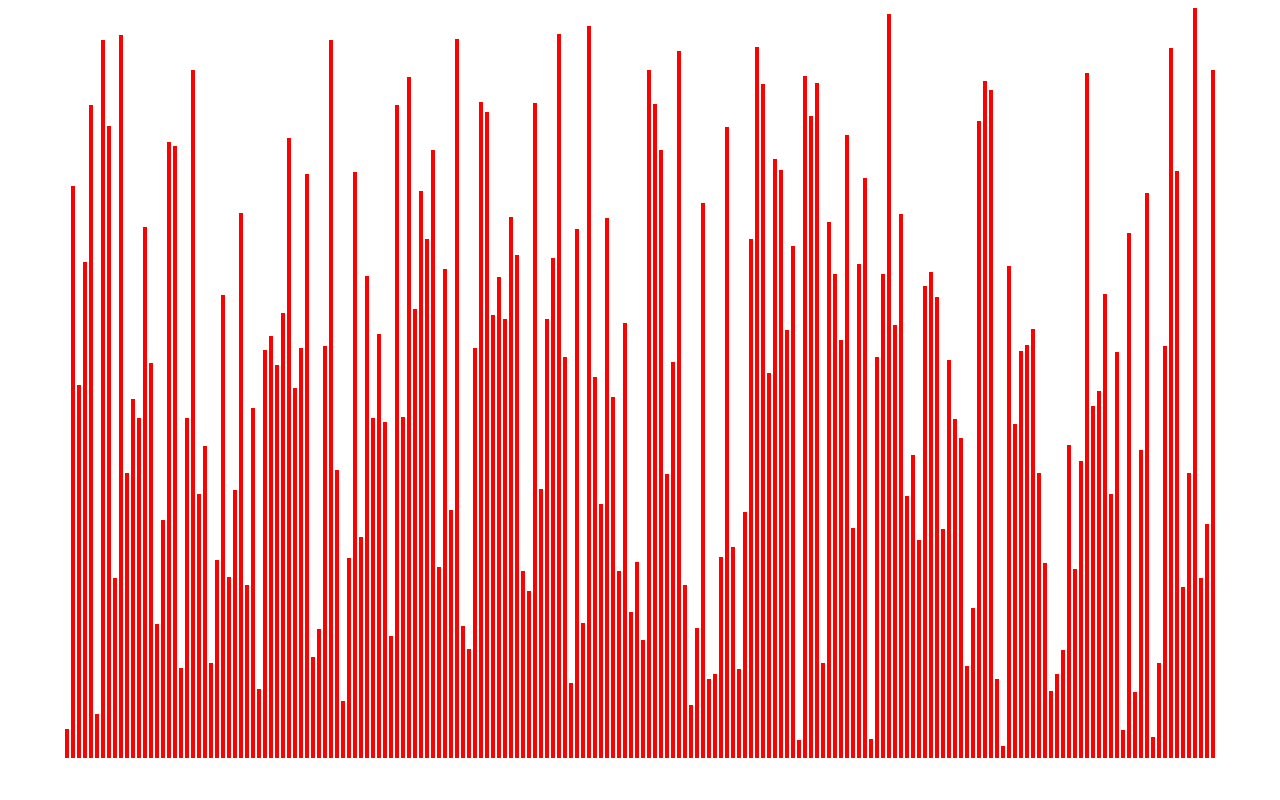
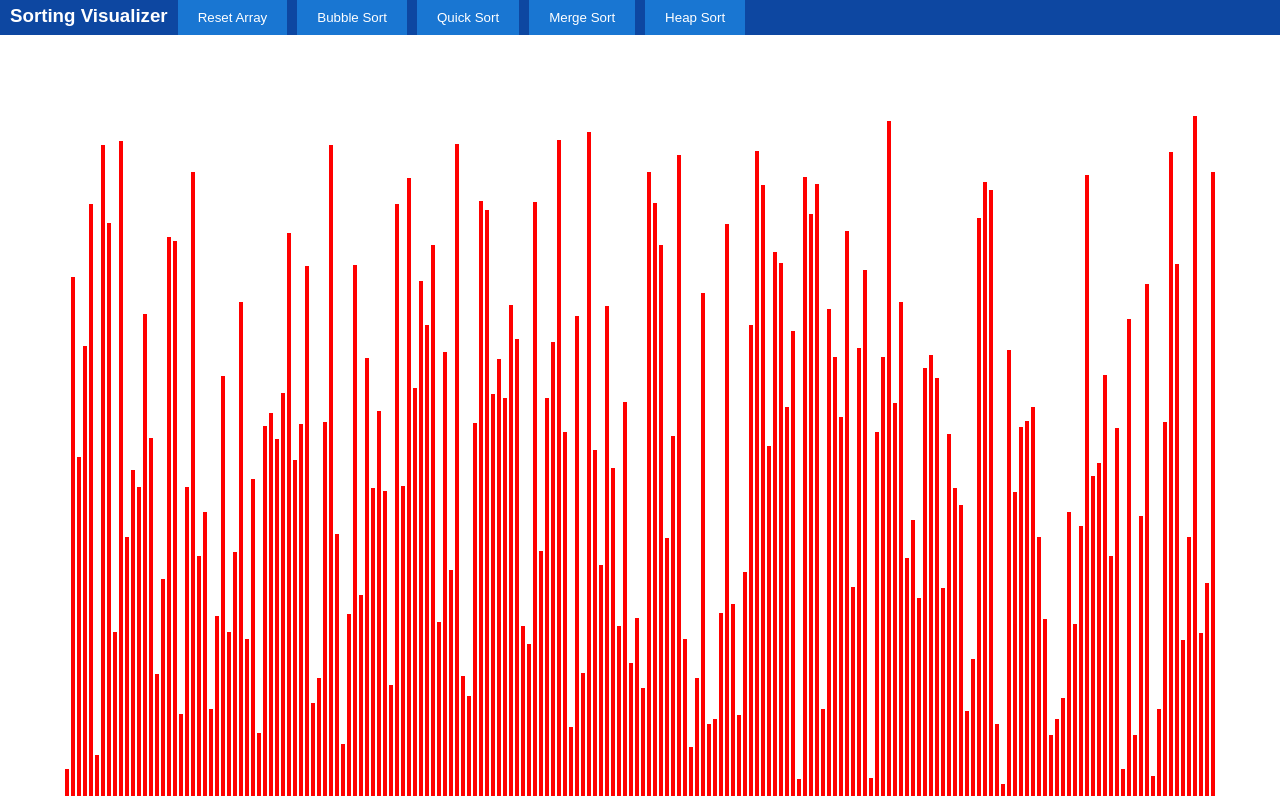
Before and after one commit to sk3p7ic/Sorting-Visualizer, an Angular app: page / in a window 1280 px wide. Built offline with nearby package versions, Linux system fonts and the light colour scheme.

Commit message:
Added top button bar

```diff
--- a/src/app/sorting-visualizer/sorting-visualizer.component.html
+++ b/src/app/sorting-visualizer/sorting-visualizer.component.html
@@ -1,3 +1,20 @@
+<div class="top-bar">
+  <h3>Sorting Visualizer</h3>
+  <div class="sorting-buttons">
+    <div class="gap"></div>
+    <button type="button" (click)="resetArray()">Reset Array</button>
+    <div class="gap"></div>
+    <button type="button">Bubble Sort</button>
+    <div class="gap"></div>
+    <button type="button">Quick Sort</button>
+    <div class="gap"></div>
+    <button type="button">Merge Sort</button>
+    <div class="gap"></div>
+    <button type="button">Heap Sort</button>
+  </div>
+</div>
+
+
 <div class="values-array">
   <div class="array-value" *ngFor="let value of array" [style.height.px]="value">
   </div>
--- a/src/app/sorting-visualizer/sorting-visualizer.component.sass
+++ b/src/app/sorting-visualizer/sorting-visualizer.component.sass
@@ -1,11 +1,47 @@
 $element-width: 4px
+
+$bar-bg: #0d47a1
+$btn-bg: #1976d2
+
+.top-bar
+  background-color: $bar-bg
+  position: fixed
+  top: 0
+  left: 0
+  right: 0
+  display: inline
+  padding: 0px 10px
+
+.sorting-buttons
+  display: inline
+
+.gap
+  display: inline
+  margin: 0px 5px
 
 .values-array
   text-align: center
   margin: auto
+  position: absolute
+  bottom: 0
+  left: 0
+  right: 0
 
 .array-value
   width: $element-width
   display: inline-block
   margin: 0px 1px
   background-color: red
+
+h3
+  display: inline
+  font-family: sans-serif
+  color: #fff
+
+button
+  background-color: $btn-bg
+  text-decoration: none
+  color: #fff
+  border: none
+  padding: 10px 20px
+  display: inline
--- a/src/app/sorting-visualizer/sorting-visualizer.component.ts
+++ b/src/app/sorting-visualizer/sorting-visualizer.component.ts
@@ -2,7 +2,6 @@ import { Component, HostListener, OnInit } from '@angular/core';
 
 
 const ELEMENT_WIDTH = 6;
-const VALUE_MAX = 1000;
 const VALUE_MIN = 10;
 
 
@@ -35,12 +34,14 @@ export class SortingVisualizerComponent implements OnInit {
   }
 
   resetArray() {
+    var maxValue = this.height * 0.85; // The max height of an element
+    this.array = [] // Reset (clear) the array
     for (let i = 0; i < this.calculateNumElements(); i++) {
       this.array.push(
-        Math.floor(Math.random() * ((VALUE_MAX * 0.75) - VALUE_MIN + 1) + VALUE_MIN)
+        // Generate a psedo-random value on an interval
+        Math.floor(Math.random() * (maxValue - VALUE_MIN + 1) + VALUE_MIN)
       );
     }
-    console.log(this.array);
   }
 
   calculateNumElements() {
```
